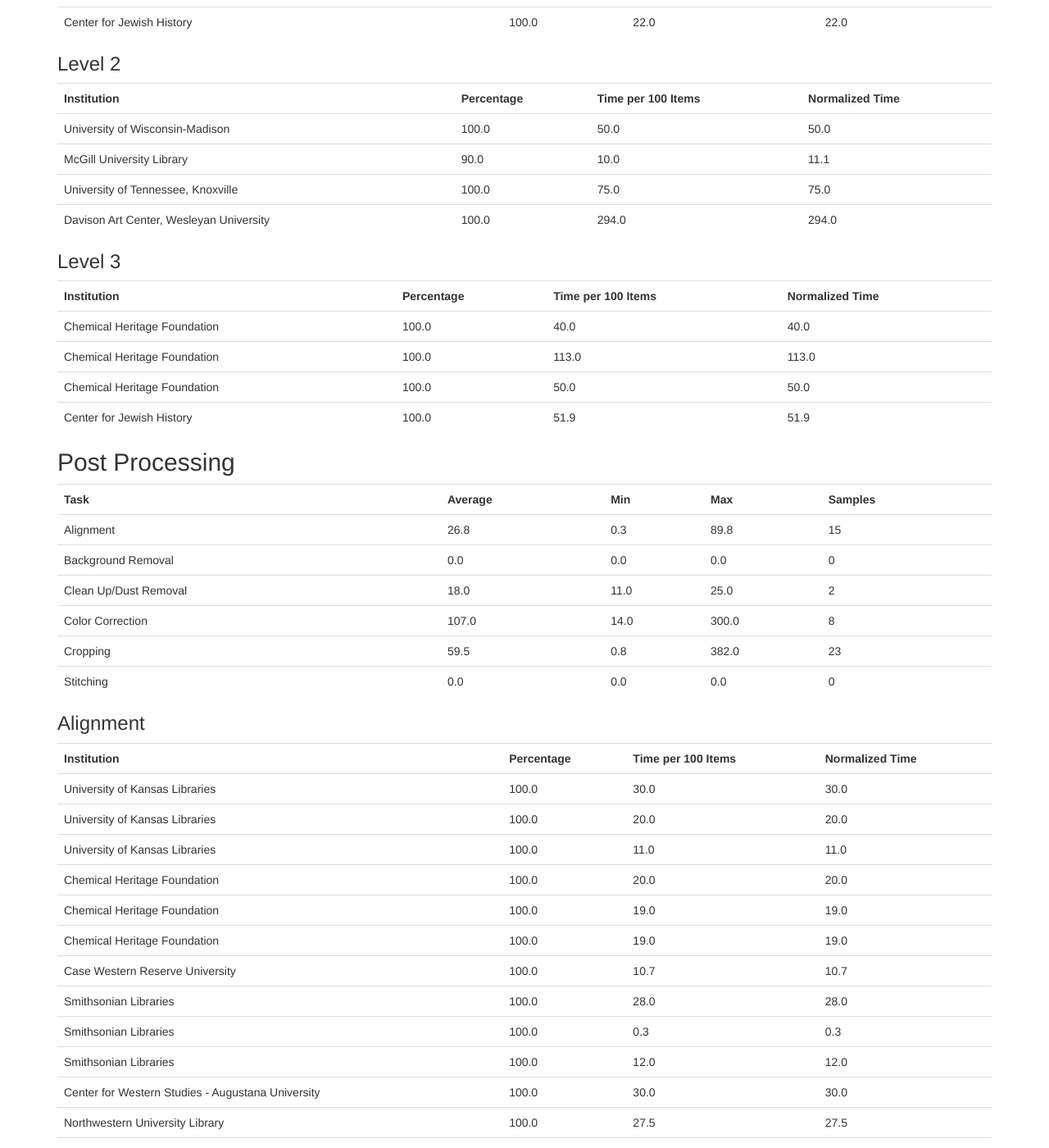
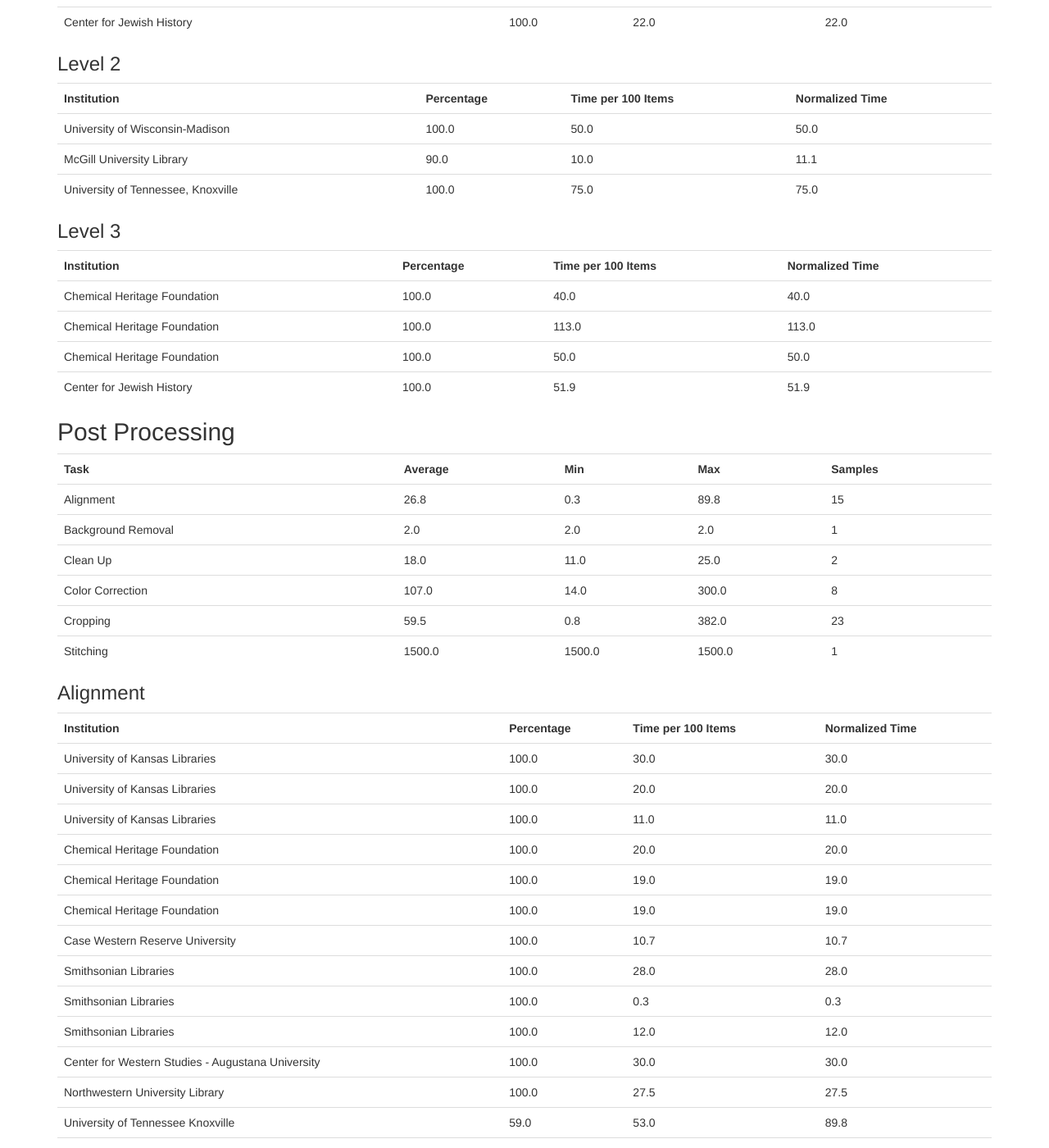
Before and after one commit to clirdlf/digitization_cost_calculator, a Jekyll site: the page built from raw-data.md, in a window 1280 px wide and 1400 px high, scrolled down 5329 px. Shown: the whole window at 82% size. Built offline with Jekyll 4.4.1, drawn with Linux system fonts in a browser that asks for light colours; nearby versions of some CDN libraries; comment, search, counter and statistics services are not loaded; some of the changed text lies outside the part shown.

Commit message:
Update data template

```diff
--- a/raw-data.md
+++ b/raw-data.md
@@ -730,10 +731,10 @@
 
     <tr>
       <td>Level 2</td>
-      <td>107.5</td>
+      <td>45.4</td>
       <td>11.1</td>
-      <td>294.0</td>
-      <td>4</td>
+      <td>75.0</td>
+      <td>3</td>
     </tr>
 
     <tr>
@@ -913,14 +914,6 @@
         <td>75.0</td>
         <td>75.0</td>
         <!-- <td>70</td> -->
-      </tr>
-
-      <tr>
-        <td>Davison Art Center, Wesleyan University</td>
-        <td>100.0</td>
-        <td>294.0</td>
-        <td>294.0</td>
-        <!-- <td>81</td> -->
       </tr>
 
     </table>
@@ -996,14 +989,14 @@
 
     <tr>
       <td>Background Removal</td>
-      <td>0.0</td>
-      <td>0.0</td>
-      <td>0.0</td>
-      <td>0</td>
-    </tr>
-
-    <tr>
-      <td>Clean Up/Dust Removal</td>
+      <td>2.0</td>
+      <td>2.0</td>
+      <td>2.0</td>
+      <td>1</td>
+    </tr>
+
+    <tr>
+      <td>Clean Up</td>
       <td>18.0</td>
       <td>11.0</td>
       <td>25.0</td>
@@ -1028,10 +1021,10 @@
 
     <tr>
       <td>Stitching</td>
-      <td>0.0</td>
-      <td>0.0</td>
-      <td>0.0</td>
-      <td>0</td>
+      <td>1500.0</td>
+      <td>1500.0</td>
+      <td>1500.0</td>
+      <td>1</td>
     </tr>
 
   </table>
@@ -1181,9 +1174,17 @@
         <!-- <th>Lookup Row</th> -->
       </tr>
 
+      <tr>
+        <td>Northwestern University Libraries</td>
+        <td>100.0</td>
+        <td>2.0</td>
+        <td>2.0</td>
+        <!-- <td>86</td> -->
+      </tr>
+
     </table>
 
-    <h3>Clean Up/Dust Removal</h3>
+    <h3>Clean Up</h3>
 
     <table class="table">
       <tr>
@@ -1495,6 +1496,14 @@
         <th>Time per 100 Items</th>
         <th>Normalized Time</th>
         <!-- <th>Lookup Row</th> -->
+      </tr>
+
+      <tr>
+        <td>Northwestern University Libraries</td>
+        <td>100.0</td>
+        <td>1500.0</td>
+        <td>1500.0</td>
+        <!-- <td>85</td> -->
       </tr>
 
     </table>
```
Also changed, not shown: other parts of raw-data.md (+8 -7 lines), tests/index.html (+1 -0 lines), tests/tests.js (+22 -0 lines), 1 other file.
